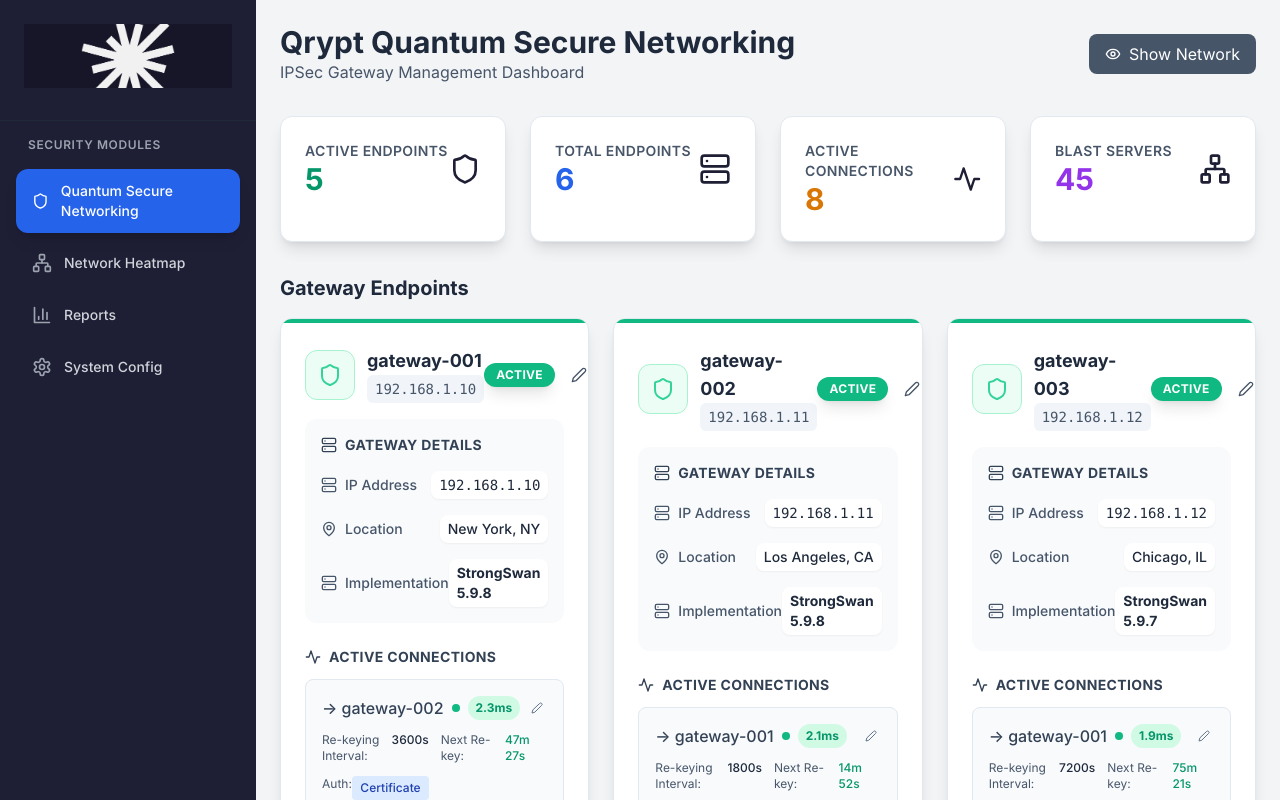
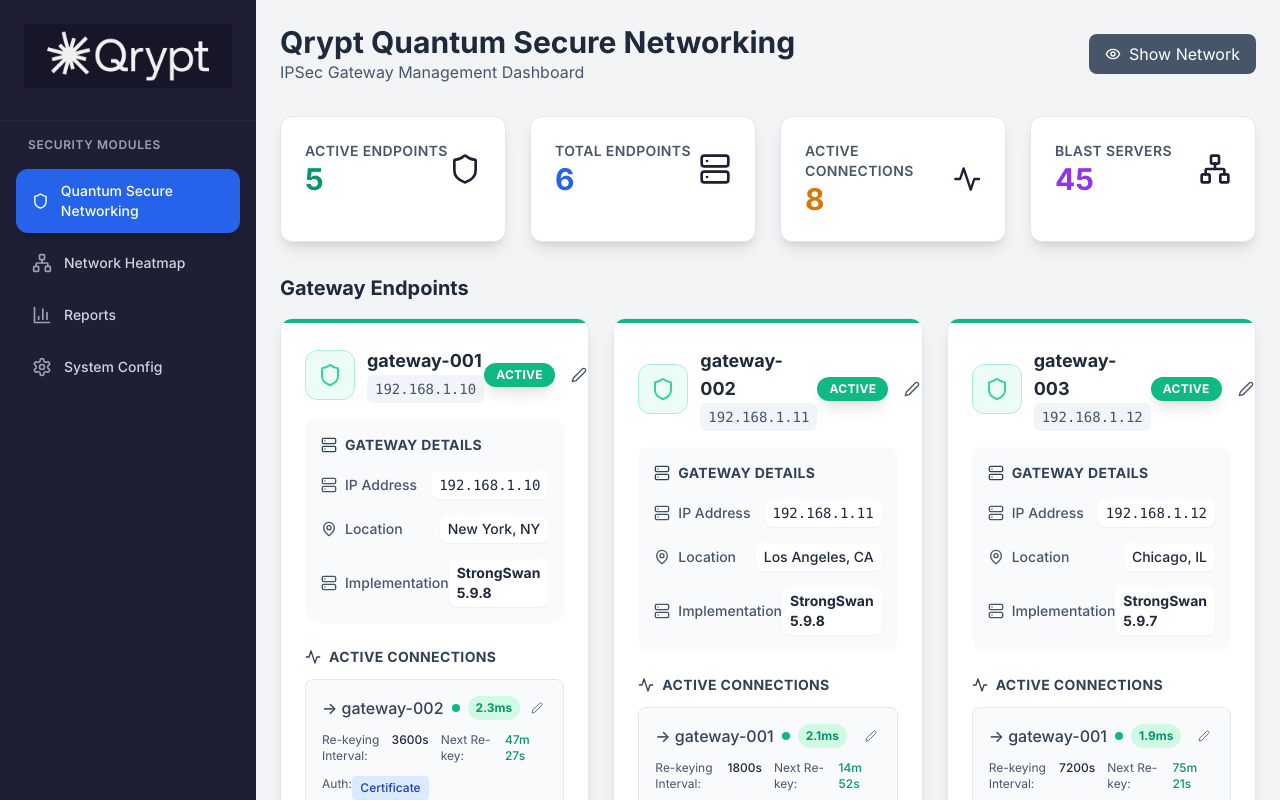
Before and after one commit to Grego22/design001, a React (Vite) app: page / in a window 1280 px wide. Shown: the top 800 px of the page. Built offline with nearby package versions, Linux system fonts and the light colour scheme.

Commit message:
Use correct Qrypt white logo

```diff
--- a/src/components/Sidebar.tsx
+++ b/src/components/Sidebar.tsx
@@ -20,7 +20,7 @@
       <div className="p-6 border-b border-gray-800">
         <div className="mb-2 w-full">
           <img
-            src="/QRY_social%20thumbnail_%20symbol_%20dark%20.png"
+            src="/src/assets/Qrypt%20logo%20white%20on%20black%201200%20630%20copy%20copy.png"
             alt="Qrypt Logo"
             className="w-full h-16 object-cover"
             onError={(e) => {
```
